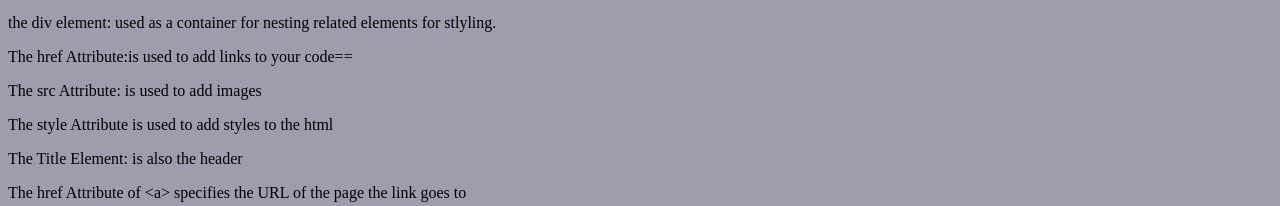
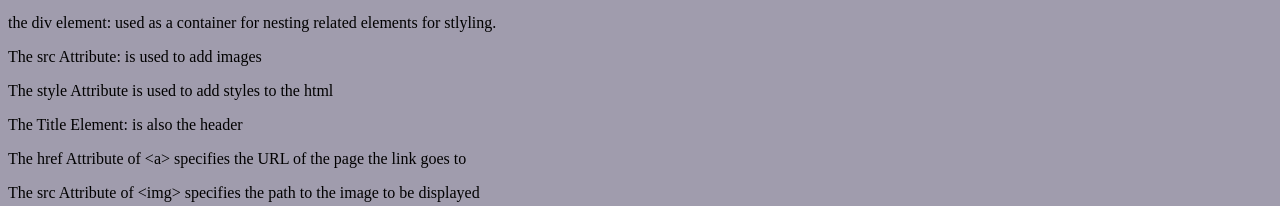
Before and after one commit to Stephen2016/my-first-website, a plain HTML site: page index.html in a window 1280 px wide. Shown: the part 746-952 px from the top of the page. Drawn offline with Linux system fonts and the light colour scheme.

Commit message:
Update index.html

```diff
--- a/index.html
+++ b/index.html
@@ -64,7 +64,6 @@
     <div>
 
         <p> the <span>div</span> element: used as a container for nesting related elements for stlyling.</p>
-        <p>The <span>href</span> Attribute:is used to add links to your code==</p>
 
         <div>The <span>src</span> Attribute: is used to add images</div>
 
```
